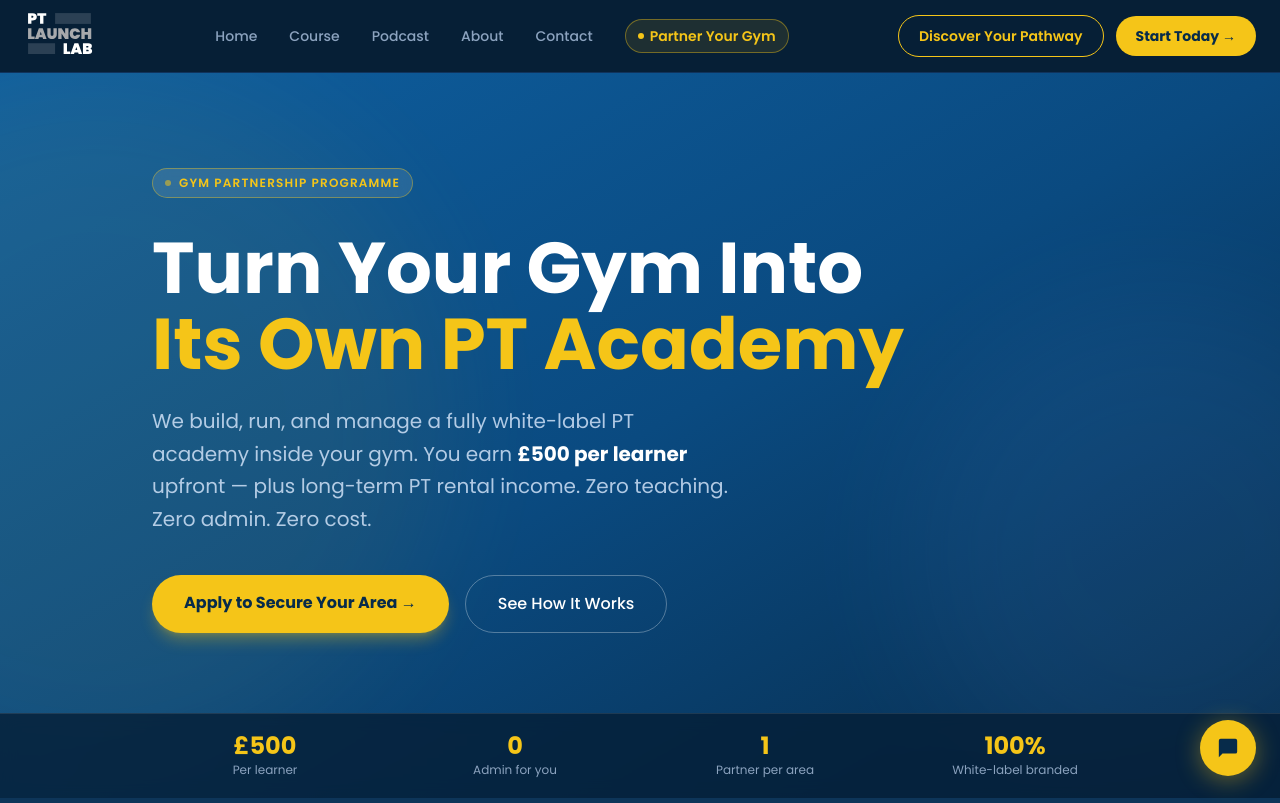
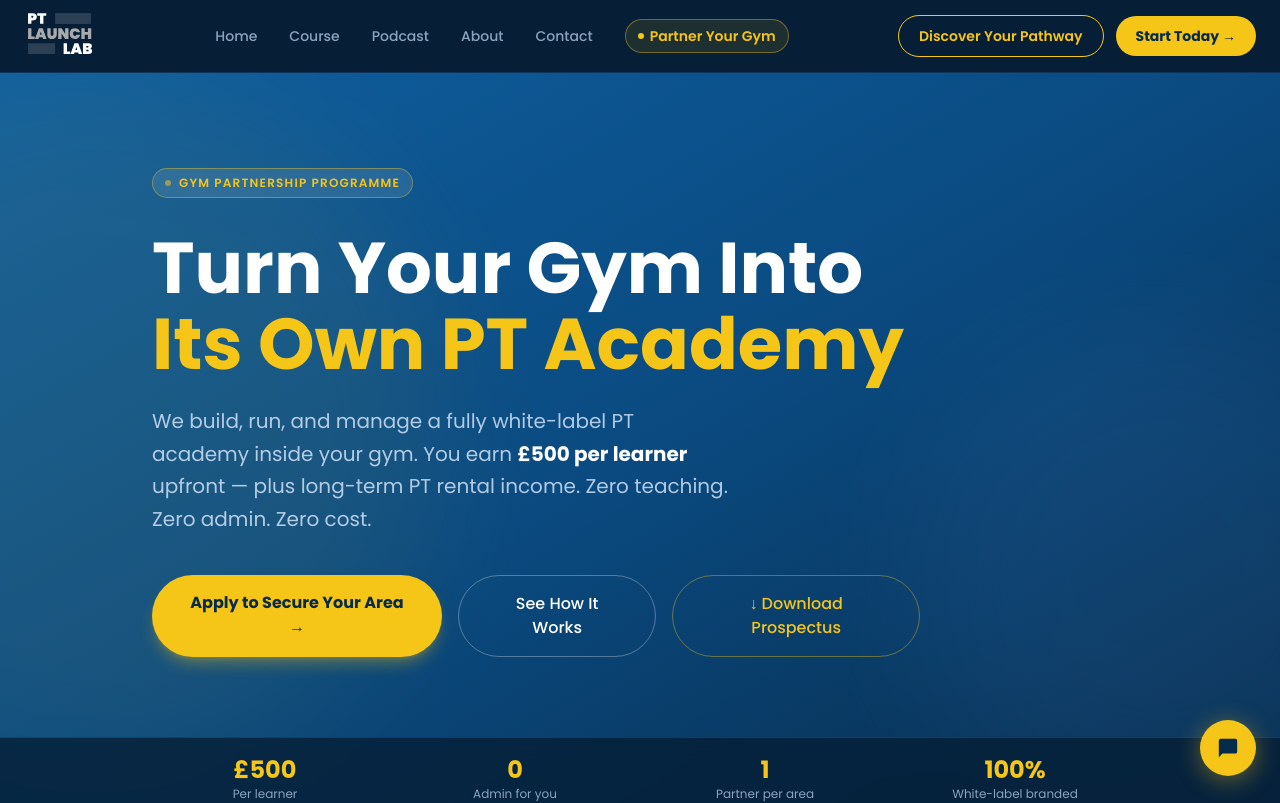
Before and after one commit to CallumAcademy95/ptlaunchlab-site, a Next.js app: page /gym-partnership in a window 1280 px wide. Shown: the top 803 px of the page. Built offline with nearby package versions, Linux system fonts and the light colour scheme.

Commit message:
Add gym partner prospectus PDF and update download links
Co-Authored-By: Claude Sonnet 4.6 <noreply@anthropic.com>

```diff
--- a/app/gym-partnership/page.tsx
+++ b/app/gym-partnership/page.tsx
@@ -88,6 +88,14 @@ export default function GymPartnershipPage() {
                 </a>
                 <a href="#how-it-works" className="px-8 py-4 rounded-full border border-white/30 text-white font-medium text-base hover:bg-white/10 transition-all text-center">
                   See How It Works
+                </a>
+                <a
+                  href="/gym-partner-prospectus.pdf"
+                  target="_blank"
+                  rel="noopener noreferrer"
+                  className="px-8 py-4 rounded-full border border-[#F5C518]/40 text-[#F5C518] font-medium text-base hover:bg-[#F5C518]/10 transition-all text-center flex items-center justify-center gap-2"
+                >
+                  ↓ Download Prospectus
                 </a>
               </div>
             </div>
@@ -348,6 +356,24 @@ export default function GymPartnershipPage() {
           </div>
         </section>
 
+        {/* ── PROSPECTUS DOWNLOAD ───────────────────── */}
+        <section className="bg-[#061F36] py-10 border-y border-[#3B82F6]/10">
+          <div className="max-w-5xl mx-auto px-6 flex flex-col sm:flex-row items-center justify-between gap-6">
+            <div>
+              <p className="text-white font-bold text-lg">Want to read through it first?</p>
+              <p className="text-[#8CA3BF] text-sm">Download the full partnership prospectus — everything you need to know in one document.</p>
+            </div>
+            <a
+              href="/gym-partner-prospectus.pdf"
+              target="_blank"
+              rel="noopener noreferrer"
+              className="shrink-0 px-8 py-4 rounded-full bg-white/10 border border-white/20 text-white font-semibold text-sm hover:bg-white/20 transition-all flex items-center gap-2"
+            >
+              ↓ Download Prospectus PDF
+            </a>
+          </div>
+        </section>
+
         {/* ── APPLICATION FORM ──────────────────────── */}
         <section id="apply" className="bg-[#072B4A] py-20 md:py-28 relative overflow-hidden">
           <div className="absolute inset-0 flex items-center justify-center pointer-events-none">
```
Also changed, not shown: 1 other file (tests, documents, lock files or other folders).
